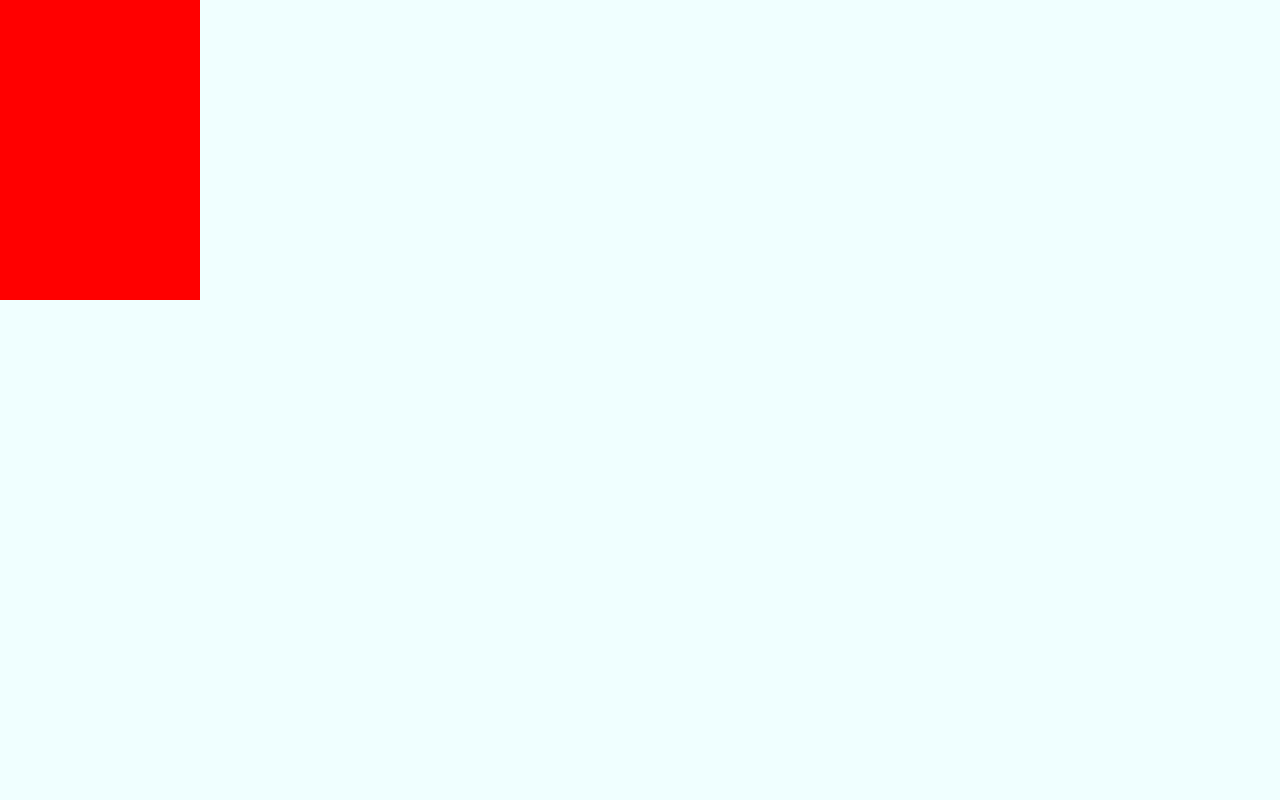
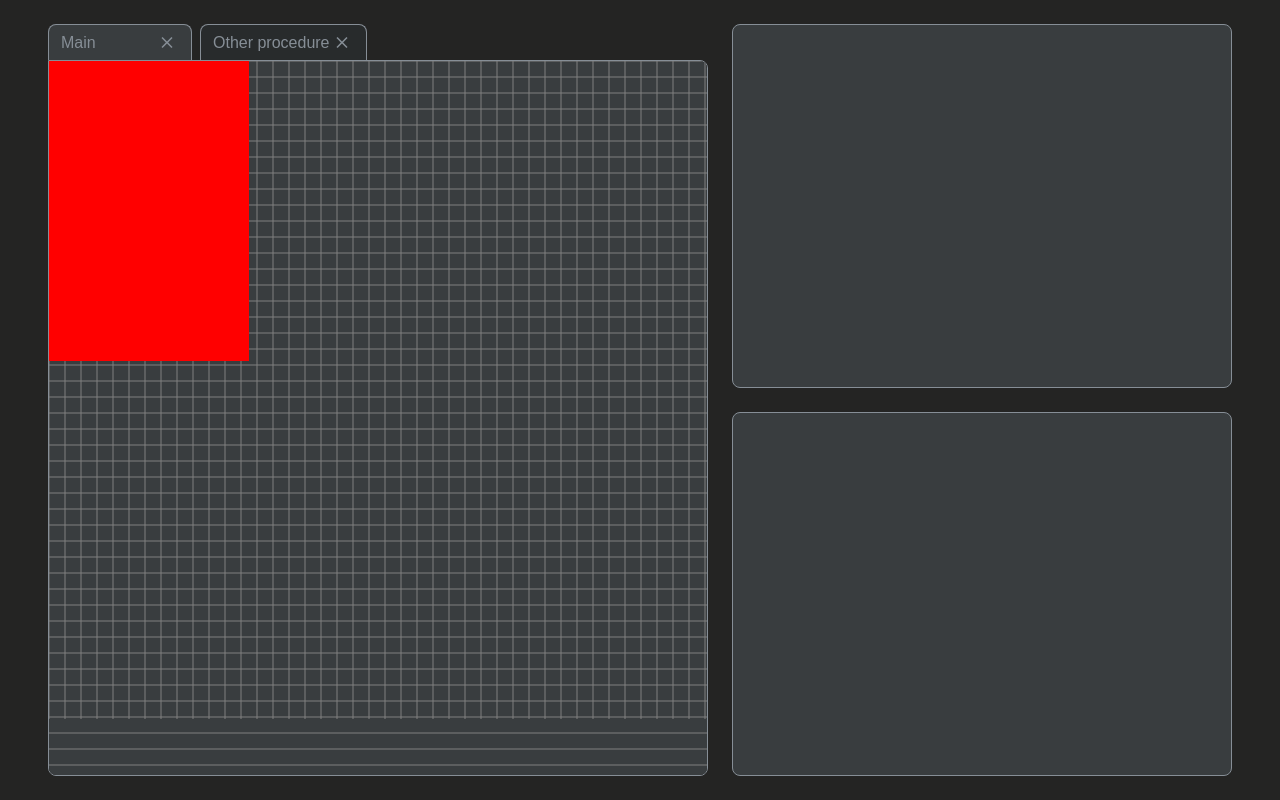
Before and after one commit to KevIron/Nodesole, a plain HTML site: page index.html in a window 1280 px wide. Drawn offline with Linux system fonts and the light colour scheme.

Commit message:
simple layout improvements

```diff
--- a/index.html
+++ b/index.html
@@ -9,11 +9,28 @@
     <script src="main.js" defer></script>
 
     <link rel="stylesheet" href="./styles/index.css" />
+    <link rel="stylesheet" href="./styles/editor.css" />
 </head>
 <body>
-    <div class="editor-container">
-        <div class="nodes-container"></div>
-        <canvas class="editor-grid"></canvas>
-    </div>
+    <main class="main-layout">
+        <div class="editor-wrapper">
+            <div class="editor-pages">
+                <div class="page active">
+                    <span>Main</span>
+                    <svg class="close-icon" xmlns="http://www.w3.org/2000/svg" height="24px" viewBox="0 -960 960 960" width="24px" fill="#fff"><path d="m256-200-56-56 224-224-224-224 56-56 224 224 224-224 56 56-224 224 224 224-56 56-224-224-224 224Z"/></svg>
+                </div>
+                <div class="page">
+                    <span>Other procedure</span>
+                    <svg class="close-icon" xmlns="http://www.w3.org/2000/svg" height="24px" viewBox="0 -960 960 960" width="24px" fill="#fff"><path d="m256-200-56-56 224-224-224-224 56-56 224 224 224-224 56 56-224 224 224 224-56 56-224-224-224 224Z"/></svg>
+                </div>
+            </div>
+            <div class="editor-container">
+                <div class="nodes-container"></div>
+                <canvas class="editor-grid"></canvas>
+            </div>
+        </div>
+        <div class="console-wrapper"></div>
+        <div class="properties-wrapper"></div>
+    </main>
 </body>
 </html>
--- a/main.js
+++ b/main.js
@@ -3,6 +3,30 @@
 class Editor {
     constructor() {
         this._nodeGrid = document.querySelector(".nodes-container");
+        this._canvas = document.querySelector(".editor-grid");
+
+        const ctx = this._canvas.getContext("2d");
+        const rect = this._nodeGrid.getBoundingClientRect();
+
+
+        ctx.canvas.width  = rect.width;
+        ctx.canvas.height = rect.height;
+
+        ctx.strokeStyle = "gray";
+
+        for (let i = 0; i < rect.width; i += 16) {
+            ctx.beginPath();
+            ctx.moveTo(i, 0);
+            ctx.lineTo(i, ctx.canvas.width);
+            ctx.stroke()
+        }
+
+        for (let j = 0; j < rect.height; j += 16) {
+            ctx.beginPath();
+            ctx.moveTo(0, j);
+            ctx.lineTo(ctx.canvas.width, j);
+            ctx.stroke()
+        }
     }
 
     insertNode(node) {
--- /dev/null
+++ b/styles/editor.css
@@ -0,0 +1,88 @@
+.main-layout {
+    display: grid;
+    grid-template-columns: minmax(300px, 1fr) minmax(200px, 500px);
+    grid-template-rows: 1fr 1fr;
+    gap: 1.5rem;
+
+    height: 100%;
+}
+
+.editor-container,
+.console-wrapper,
+.properties-wrapper {
+    border: var(--border-width-primary) solid var(--accent-primary);
+    border-radius: var(--border-radius-primary);
+}
+
+.console-wrapper,
+.properties-wrapper {
+    background-color: var(--background-secondary);
+}
+
+/* NODE EDITOR STYLES */
+
+.editor-wrapper {
+    grid-row: span 2;
+
+    display: grid;
+    grid-template-rows: min-content 1fr;
+}
+
+.editor-pages {
+    display: flex;
+    gap: 0.5rem;
+
+
+    & > .page {
+        display: flex;
+        align-items: center;
+        justify-content: space-between;
+
+        height: 2.25rem;
+        min-width: 9rem;
+        padding: 0.5rem 0.75rem;
+        background-color: var(--background-tertiary);
+
+        border-radius: var(--border-radius-primary) var(--border-radius-primary) 0 0;
+        border: var(--border-width-primary) solid var(--accent-primary);
+        border-bottom-width: 0;
+
+        color: var(--accent-primary);
+        text-wrap: nowrap;
+    }
+
+    & > .page.active {
+        background-color: var(--background-secondary);
+    }
+
+    & .close-icon {
+        fill: var(--accent-primary);
+        height: 100%;
+    }
+}
+
+.editor-container {
+    display: grid;
+    grid-template-areas: "stack";
+
+    height: 100%;
+    border-radius: 0 var(--border-radius-primary) var(--border-radius-primary) var(--border-radius-primary);
+
+    overflow: hidden;
+
+    > * {
+        grid-area: stack;
+    }
+
+    .nodes-container {
+        position: relative;
+        background-color: transparent;
+    }
+
+    .editor-grid {
+        background-color: #393D3F;
+        height: 100%;
+        width: 100%;
+        overflow: auto;
+    }
+}
--- a/styles/index.css
+++ b/styles/index.css
@@ -1,30 +1,28 @@
+:root {
+    --background-primary: #242423;
+    --background-secondary: #393D3F;
+    --background-tertiary: #282B2C;
+
+    --accent-primary: #868E96;
+
+    --border-radius-primary: 8px;
+    --border-width-primary: 1px;
+}
+
+
 * {
+    box-sizing: border-box;
     margin: 0;
     padding: 0;
 }
 
-.editor-container {
-    display: grid;
-    grid-template-areas: "stack";
+body {
+    font-family: sans-serif;
 
-    /* width: 1000px; */
-    /* height: 700px; */
-    background-color: azure;
+    padding: 24px 48px;
+    height: 100vh;
 
-    overflow: scroll;
-
-    > * {
-        grid-area: stack;
-    }
-
-    .nodes-container {
-        position: relative;
-    }
-
-    .editor-grid {
-        height: 100vh;
-        width: 100%;
-    }
+    background-color: var(--background-primary);
 }
 
 .node {
```
